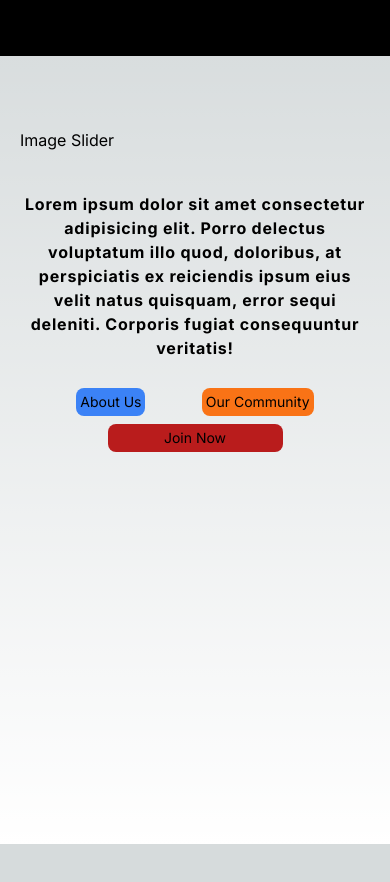
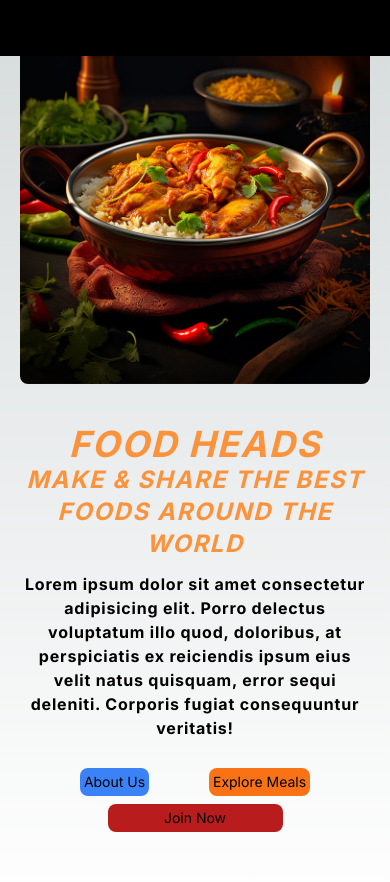
Before and after one commit to KreatorXoX/foodies, a Next.js app: page / in a window 390 px wide. Shown: the top 882 px of the page. Before the commit the page ends 844 px from the top, so only its background shows below. Built offline with nearby package versions, Linux system fonts and the light colour scheme.

Commit message:
Landing page is now ready and responsive, we work on the Community page next

```diff
--- a/app/page.tsx
+++ b/app/page.tsx
@@ -1,13 +1,22 @@
+import ImageSlideShow from "@/components/image-slider";
 import PageWrapper from "@/components/page-wrapper";
 import Link from "next/link";
 
 export default function Home() {
   return (
     <PageWrapper>
-      <section className="h-screen  pt-32 pb-20 w-full flex flex-col justify-start gap-10 md:justify-evenly md:flex-row text-md sm:text-lg lg:text-2xl">
-        <div className="w-full ">Image Slider</div>
+      <section className="md:h-screen md:pt-32 pb-20 w-full flex flex-col justify-start gap-10 md:justify-evenly md:flex-row text-md sm:text-lg lg:text-2xl">
+        <div className="w-full flex items-center">
+          <ImageSlideShow />
+        </div>
         <div className=" w-full flex flex-col items-center justify-center gap-7 md:gap-10 lg:gap-20">
           <div className="font-bold tracking-wider text-center md:text-left">
+            <div className="pb-3 md:pb-6 uppercase italic text-orange-400 tracking-widest">
+              <h2 className="text-4xl">Food heads</h2>
+              <h3 className="text-2xl">
+                Make & Share the best foods around the world
+              </h3>
+            </div>
             <p>
               Lorem ipsum dolor sit amet consectetur adipisicing elit. Porro
               delectus voluptatum illo quod, doloribus, at perspiciatis ex
@@ -24,10 +33,10 @@ export default function Home() {
                 About Us
               </Link>
               <Link
-                href={"/community"}
+                href={"/meals"}
                 className="lg:px-4 px-1 py-1 bg-orange-500 rounded-lg hover:bg-orange-700 transition text-center sm:min-w-[8rem] lg:min-w-[12rem]"
               >
-                Our Community
+                Explore Meals
               </Link>
             </div>
             <Link
--- /dev/null
+++ b/components/image-slider.tsx
@@ -0,0 +1,56 @@
+"use client";
+import { useEffect, useState } from "react";
+import Image from "next/image";
+
+import burgerImg from "@/assets/burger.jpg";
+import curryImg from "@/assets/curry.jpg";
+import dumplingsImg from "@/assets/dumplings.jpg";
+import macncheeseImg from "@/assets/macncheese.jpg";
+import pizzaImg from "@/assets/pizza.jpg";
+import schnitzelImg from "@/assets/schnitzel.jpg";
+import tomatoSaladImg from "@/assets/tomato-salad.jpg";
+
+const images = [
+  { image: burgerImg, alt: "A delicious, juicy burger" },
+  { image: curryImg, alt: "A delicious, spicy curry" },
+  { image: dumplingsImg, alt: "Steamed dumplings" },
+  { image: macncheeseImg, alt: "Mac and cheese" },
+  { image: pizzaImg, alt: "A delicious pizza" },
+  { image: schnitzelImg, alt: "A delicious schnitzel" },
+  { image: tomatoSaladImg, alt: "A delicious tomato salad" },
+];
+
+const ImageSlideShow = () => {
+  const [currentImageIndex, setCurrentImageIndex] = useState(0);
+
+  useEffect(() => {
+    const interval = setInterval(() => {
+      setCurrentImageIndex((prevIndex) =>
+        prevIndex < images.length - 1 ? prevIndex + 1 : 0
+      );
+    }, 5000);
+
+    return () => clearInterval(interval);
+  }, []);
+
+  return (
+    <div className="relative overflow-hidden w-full h-96 rounded-lg">
+      <div className="absolute inset-0 flex transition-transform duration-500 ease-in-out">
+        {images.map((image, index) => (
+          <Image
+            key={index}
+            src={image.image}
+            alt={image.alt}
+            className={`absolute inset-0 transition-opacity duration-500 ease-in-out ${
+              index === currentImageIndex ? "opacity-100" : "opacity-0"
+            }`}
+            layout="fill"
+            objectFit="cover"
+          />
+        ))}
+      </div>
+    </div>
+  );
+};
+
+export default ImageSlideShow;
```
